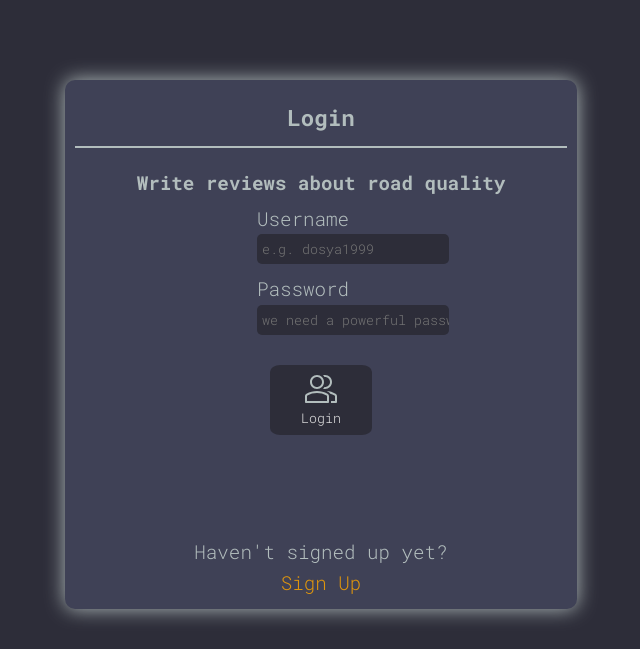
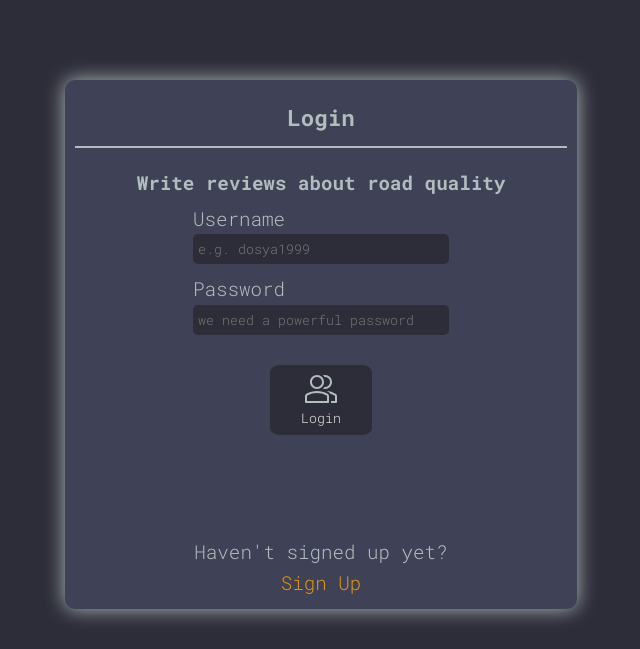
Before and after one commit to jolshylar/joldar, a Django app: a page that uses templates/base.html in a window 1280 px wide. Shown: the part 94-743 px from the top of the page, without its empty margins (319-959 px from the left). Run offline with Django 4.2, Linux system fonts and the light colour scheme.

Commit message:
✅ Complete `layout__box` fix

```diff
--- a/static/styles/style.css
+++ b/static/styles/style.css
@@ -190,14 +190,6 @@ nav > a:hover {
 .auth__tagline {
   text-align: center;
   margin-bottom: 5px;
-}
-
-.layout__box label {
-  margin-left: 25%;
-}
-
-.layout__box input {
-  margin-left: 25%;
 }
 
 .form__group {
```
